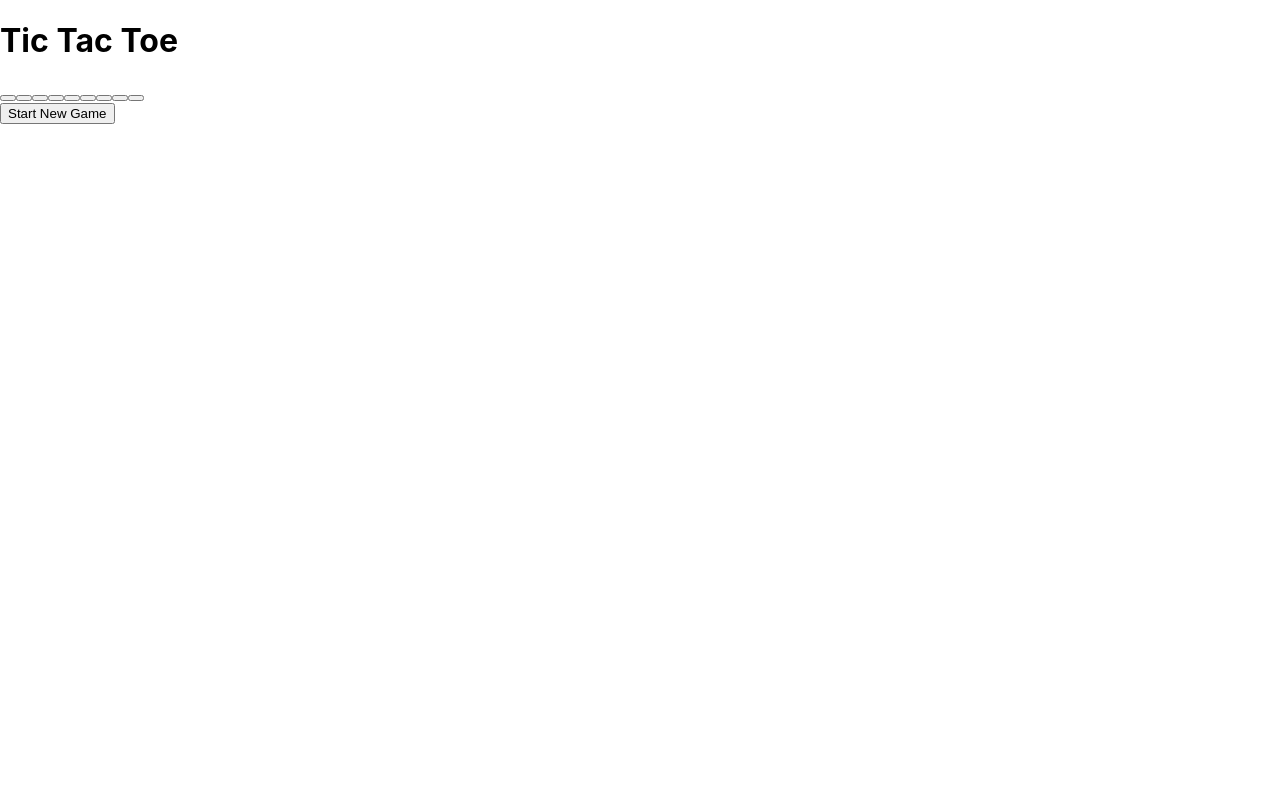
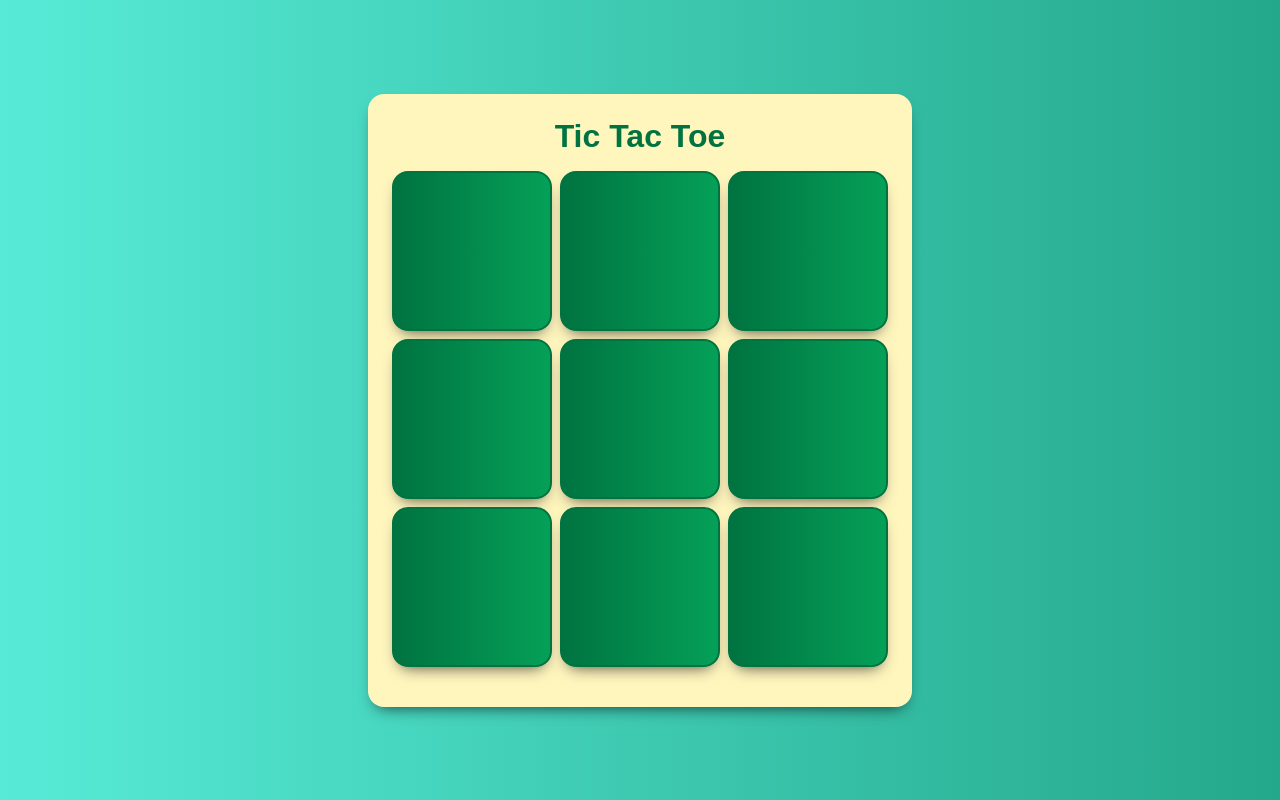
Before and after one commit to chuxi-z/tic-tac-toe-game, a React (Create React App) app: page / in a window 1280 px wide. Built offline with nearby package versions, Linux system fonts and the light colour scheme.

Commit message:
static component

```diff
--- a/src/App.css
+++ b/src/App.css
@@ -1,38 +1,103 @@
-.App {
+#game {
+  background: var(--content-background-color);
+  border-radius: var(--default-border-radius);
+  padding: 3vmin;
+  box-shadow: var(--box-shadow);
+  }
+  h1 {
+  color: var(--primary-color);
   text-align: center;
-}
-
-.App-logo {
-  height: 40vmin;
-  pointer-events: none;
-}
-
-@media (prefers-reduced-motion: no-preference) {
-  .App-logo {
-    animation: App-logo-spin infinite 20s linear;
+  margin-bottom: 2vmin;
+  font-size: var(--main-title-font-size);
   }
-}
-
-.App-header {
-  background-color: #282c34;
-  min-height: 100vh;
+  #board {
+  display: grid;
+  grid-template-columns: repeat(3, 20vmin);
+  grid-template-rows: repeat(3, 20vmin);
+  grid-gap: 1vmin;
+  margin: 2vmin 0;
+  }
+  .cell {
   display: flex;
-  flex-direction: column;
+  justify-content: center;
   align-items: center;
+  font-size: 10vmin;
+  font-weight: bold;
+  color: var(--accent-color);
+  background: var(--primary-gradient);
+  border: var(--default-primary-border);
+  border-radius: var(--default-border-radius);
+  outline: none;
+  box-shadow: var(--box-shadow);
+  }
+  .cell:active, .cell:hover, .cell.winner {
+  cursor: pointer;
+  color: var(--content-background-color);
+  background: var(--primary-highlight-gradient);
+  }
+  .cell-content {
+  overflow: hidden;
+  width: 0;
+  height: 0;
+  transition: width var(--selection-animation-duration), height var(--selection-animation-duration);
+  }
+  .cell-content.populated {
+  width: 12vmin;
+  height: 12vmin;
+  }
+  #modal-overlay {
+  display: none;
   justify-content: center;
-  font-size: calc(10px + 2vmin);
-  color: white;
-}
-
-.App-link {
-  color: #61dafb;
-}
-
-@keyframes App-logo-spin {
-  from {
-    transform: rotate(0deg);
+  position: absolute;
+  left: 0;
+  right: 0;
+  top: 0;
+  bottom: 0;
+  background: var(--modal-overlay-color);
   }
-  to {
-    transform: rotate(360deg);
+  #game-result-modal {
+  display: grid;
+  grid-row-gap: 76vmin;
+  --modal-items-border-radius: 1vmin;
   }
-}
+  #result-container {
+  display: flex;
+  align-items: flex-end;
+  }
+  #winner-container {
+  margin-bottom: 4vmin;
+  width: 30vmin;
+  height: 8vmin;
+  font-size: var(--main-title-font-size);
+  font-weight: bold;
+  color: var(--primary-color);
+  background: var(--accent-color);
+  border: var(--default-accent-border);
+  box-shadow: var(--box-shadow);
+  border-radius: var(--modal-items-border-radius);
+  display: flex;
+  justify-content: center;
+  align-items: center;
+  }
+  #new-game-container {
+  display: flex;
+  justify-content: center;
+  align-items: flex-start;
+  padding-top: 2.5vmin;
+  }
+  #new-game-container > button {
+  font-size: 3vmin;
+  padding: 1.5vmin;
+  color: var(--accent-color);
+  background: var(--primary-gradient);
+  border: var(--default-primary-border);
+  border-radius: var(--modal-items-border-radius);
+  outline: none;
+  box-shadow: var(--box-shadow);
+  }
+  #new-game-container > button:hover,
+  #new-game-container > button:active {
+  color: var(--content-background-color);
+  cursor: pointer;
+  background: var(--primary-highlight-gradient);
+  }
--- a/src/index.css
+++ b/src/index.css
@@ -1,13 +1,36 @@
-body {
+:root {
+  --background-light-color: #57ebd7;
+  --background-dark-color: #24a88b;
+  --content-background-color: #fff6be;
+  --primary-color: #007340;
+  --primary-brighter: #00a057;
+  --primary-saturated: #05a058;
+  --primary-saturated-brighter: #07cf72;
+  --accent-color: #FD0;
+  --accent-darker: #a79000;
+  --box-shadow-color: rgba(0,0,0,0.75);
+  --modal-overlay-color: rgba(0, 0, 0, 0.3);
+  --main-background-gradient: linear-gradient(to right, var(--background-light-color) 0%, var(--background-dark-color) 100%);
+  --primary-gradient: linear-gradient(to right, var(--primary-color) 0%,var(--primary-saturated) 100%);
+  --primary-highlight-gradient: linear-gradient(to right, var(--primary-brighter) 0%,var(--primary-saturated-brighter) 100%);
+  --box-shadow: 0 1vmin 2vmin -1vmin rgba(0,0,0,0.75);
+  --default-border-radius: 2vmin;
+  --default-primary-border: 0.25vmin solid var(--primary-color);
+  --default-accent-border: 0.25vmin solid var(--accent-darker);
+  --main-title-font-size: 4vmin;
+  --selection-animation-duration: 350ms;
+  }
+  * {
   margin: 0;
-  font-family: -apple-system, BlinkMacSystemFont, 'Segoe UI', 'Roboto', 'Oxygen',
-    'Ubuntu', 'Cantarell', 'Fira Sans', 'Droid Sans', 'Helvetica Neue',
-    sans-serif;
-  -webkit-font-smoothing: antialiased;
-  -moz-osx-font-smoothing: grayscale;
-}
-
-code {
-  font-family: source-code-pro, Menlo, Monaco, Consolas, 'Courier New',
-    monospace;
-}
+  padding: 0;
+  box-sizing: border-box;
+  }
+  html, body {
+  height: 100%;
+  }
+  body {
+  display: grid;
+  place-items: center center;
+  background: var(--main-background-gradient);
+  font-family: Arial, Helvetica, sans-serif;
+  }
```
